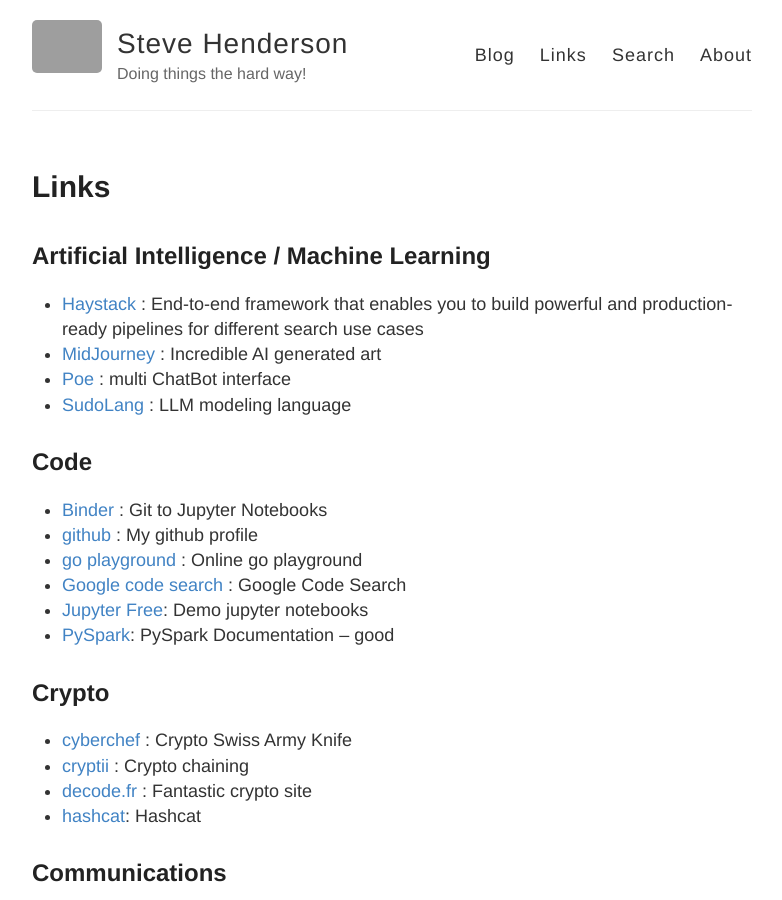
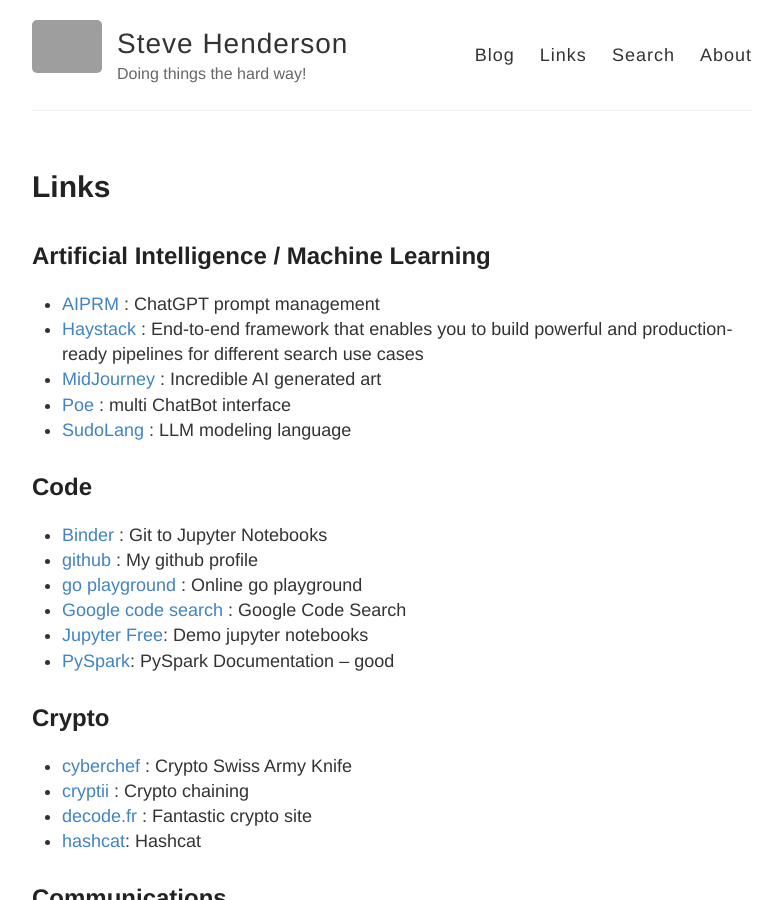
Before and after one commit to stevehenderson/stevehenderson.github.io, a Jekyll site: the page built from links.md, in a window 1280 px wide and 900 px high. Shown: the whole window, without its empty margins (248-1030 px from the left). Built offline with Jekyll 4.4.1, drawn with Linux system fonts in a browser that asks for light colours; grey boxes are pictures that could not be loaded.

Commit message:
Update links.md

```diff
--- a/links.md
+++ b/links.md
@@ -5,6 +5,7 @@
 ---
 
 ## Artificial Intelligence / Machine Learning
+   * [AIPRM](https://www.aiprm.com/) : ChatGPT prompt management
    * [Haystack](https://github.com/deepset-ai/haystack) : End-to-end framework that enables you to build powerful and production-ready pipelines for different search use cases
    * [MidJourney](https://www.midjourney.com/) : Incredible AI generated art
    * [Poe](https://poe.com/login) : multi ChatBot interface
```
